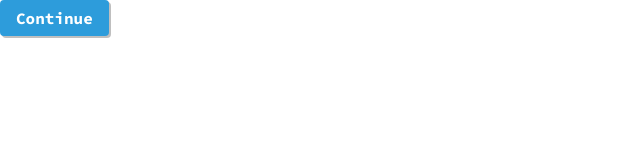
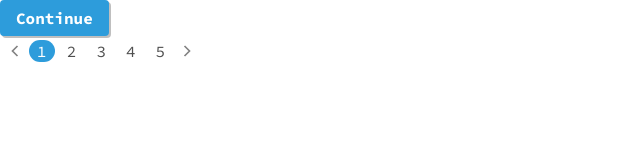
Before and after one commit to Franco-Sanchez/github-stats, a React (Create React App) app: page / in a window 1280 px wide. Shown: the top 160 px of the page, without its empty margins (0-640 px from the left). Built offline with nearby package versions, Linux system fonts and the light colour scheme.

Commit message:
Added pagination component, to be able to show the numbers of views

```diff
--- a/src/App.js
+++ b/src/App.js
@@ -28,6 +28,10 @@ function App() {
               max-width: 1440px;
               margin: 0 auto;
             }
+
+            li {
+              list-style: none;
+            }
           `}
         />
         <Switch>
--- a/src/components/containers/Pagination.js
+++ b/src/components/containers/Pagination.js
@@ -0,0 +1,42 @@
+import styled from "@emotion/styled";
+import Icon from '../UI/Icon';
+
+const StyledPagination = styled.ul`
+    display: flex;
+    justify-content: center;
+    align-items: center;
+    max-width: 202px;
+    height: 30px;
+    gap: 4px;
+    padding: 5px 0;
+
+    li {
+        color: #4F4F4F;
+        padding: 1px 8px;
+    }
+
+    li.selected {
+        color: white;
+        width: 26px;
+        height: 22px;
+        border-radius: 50px;
+        background-color: #2D9CDB;
+    }
+`
+
+function Pagination() {
+    return (
+        <StyledPagination>
+            <Icon type="previous" color="#828282" size="20" />
+                <li className="selected">1</li>
+                <li>2</li>
+                <li>3</li>
+                <li>4</li>
+                <li>5</li>
+                {/* Recorrer li con un arreglo */}
+            <Icon type="next" color="#828282" size="20" />
+        </StyledPagination>
+    )
+}
+
+export default Pagination;
--- a/src/pages/Home.js
+++ b/src/pages/Home.js
@@ -1,9 +1,11 @@
+import Pagination from "../components/containers/Pagination";
 import Button from "../components/UI/Button";
 
 function Home() {
     return (
         <div>
             <Button>Continue</Button>
+            <Pagination />
         </div>
     )
 }
```
Also changed, not shown: src/components/containers/Card.js (+7 -0 lines).
